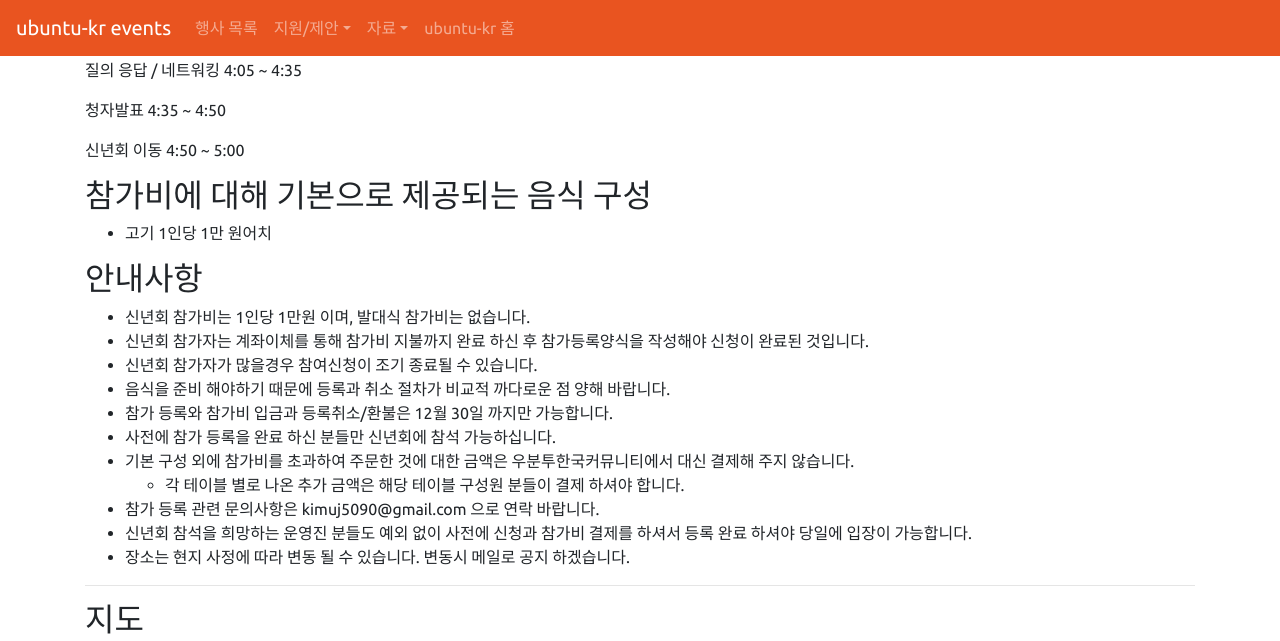
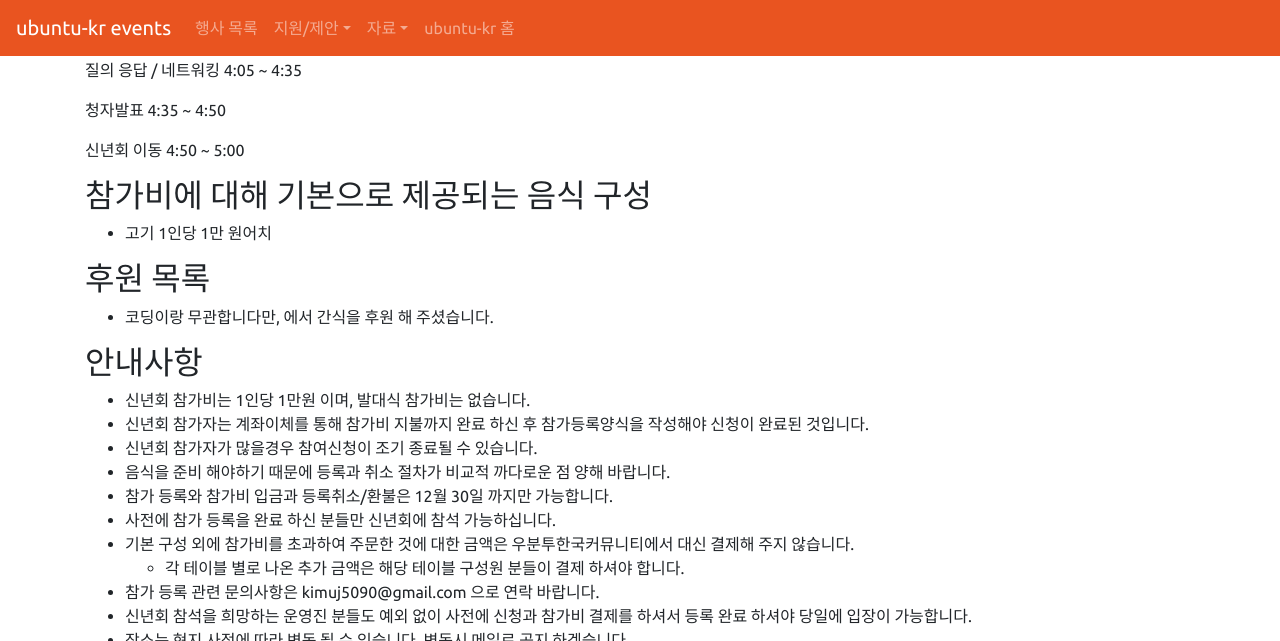
Before and after one commit to ubuntu-kr/events, a Jekyll site: the page built from _posts/2017-12-07-year-start-party-in-daejeon.md, in a window 1280 px wide and 900 px high, scrolled down 1029 px, cut to the strip 0-641 px from the top of the window. Built offline with Jekyll 4.4.1, drawn with Linux system fonts in a browser that asks for light colours.

Commit message:
코무 간식 후원 추가

```diff
--- a/_posts/2017-12-07-year-start-party-in-daejeon.md
+++ b/_posts/2017-12-07-year-start-party-in-daejeon.md
@@ -45,6 +45,9 @@ image: "https://wiki.ubuntu-kr.org/images/c/cc/%EB%8C%80%EC%A0%84%EC%A7%80%EC%97
 ## 참가비에 대해 기본으로 제공되는 음식 구성
 - 고기 1인당 1만 원어치
 
+## 후원 목록
+- 코딩이랑 무관합니다만, 에서 간식을 후원 해 주셨습니다.
+
 ## 안내사항
 - 신년회 참가비는 1인당 1만원 이며, 발대식 참가비는 없습니다.
 - 신년회 참가자는 계좌이체를 통해 참가비 지불까지 완료 하신 후 참가등록양식을 작성해야 신청이 완료된 것입니다.
```
